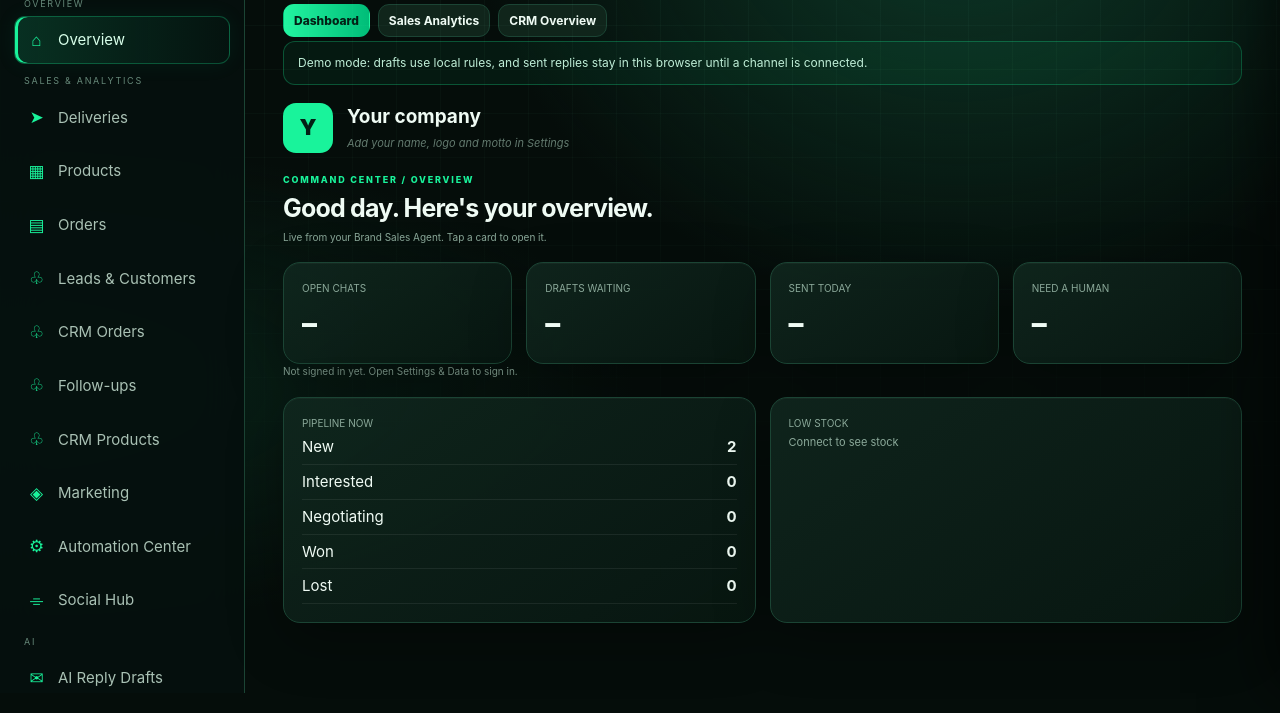
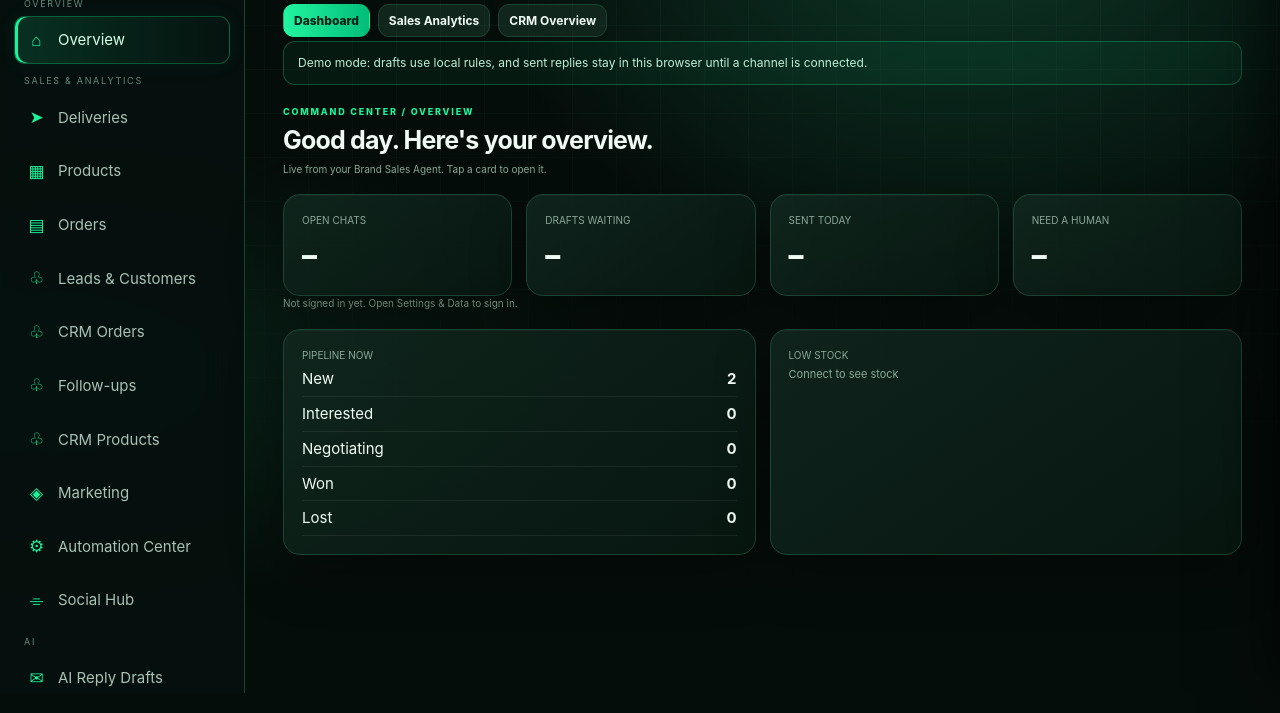
Before and after one commit to MoneyFlow-Perso/UmBrage, a plain HTML site: page restart.html in a window 1280 px wide. Shown: the part 107-820 px from the top of the page. Drawn offline with nearby package versions, Linux system fonts and the light colour scheme.

Commit message:
Update restart.html

```diff
--- a/restart.html
+++ b/restart.html
@@ -269,7 +269,6 @@ input[type=checkbox]{accent-color:#19f39b}
 <section id="t-learn" hidden><div id="ll"></div></section>
 
 <section id="t-dash" hidden>
- <div id="dbn" style="display:flex;gap:14px;align-items:center;margin-top:18px"></div>
  <div class="rs-eyebrow" style="margin-top:20px">COMMAND CENTER / OVERVIEW</div>
  <h1 class="rs-h1">Good day. Here's your overview.</h1>
  <div class="rs-sub">Live from your Brand Sales Agent. Tap a card to open it.</div>
```
